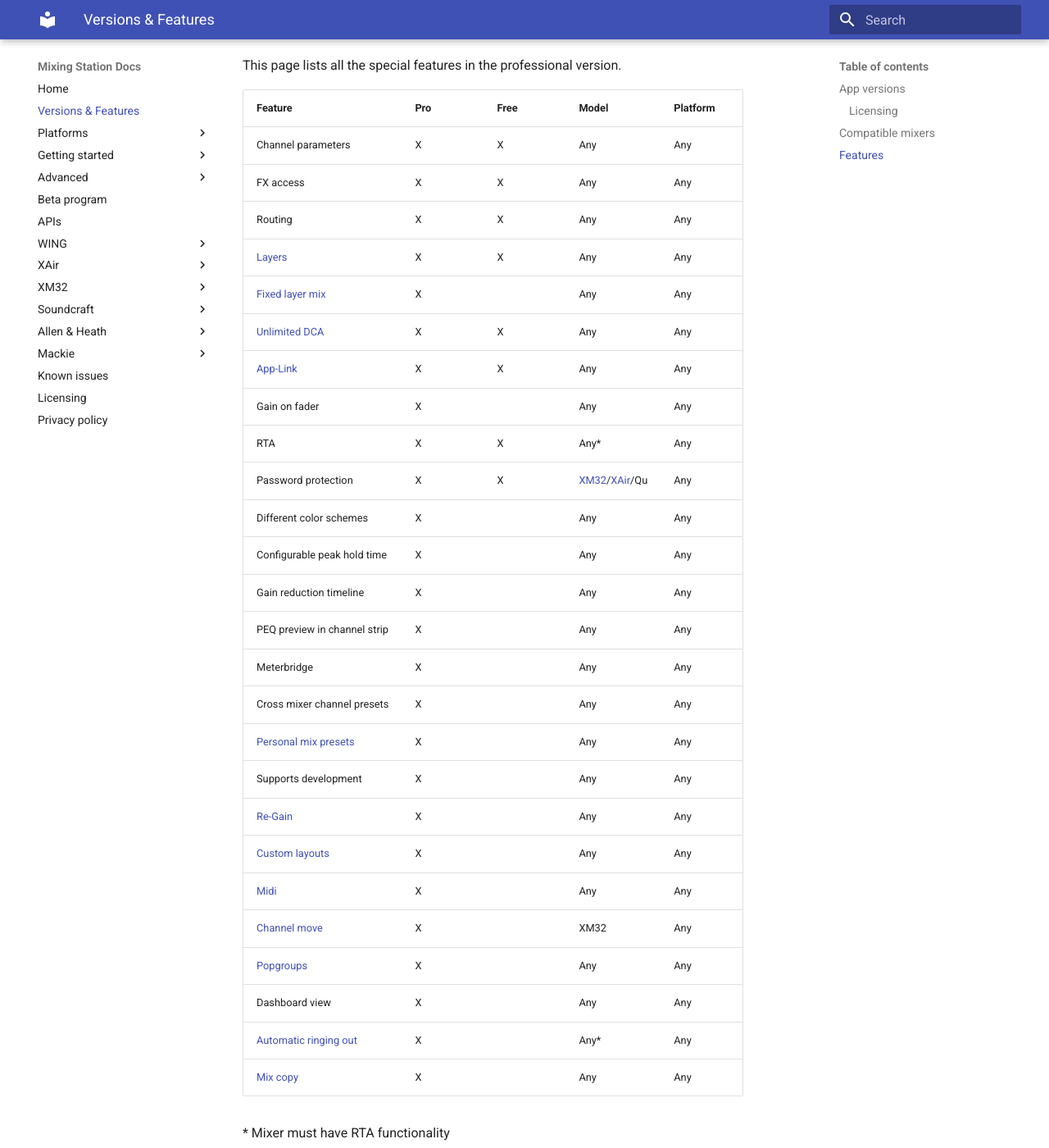
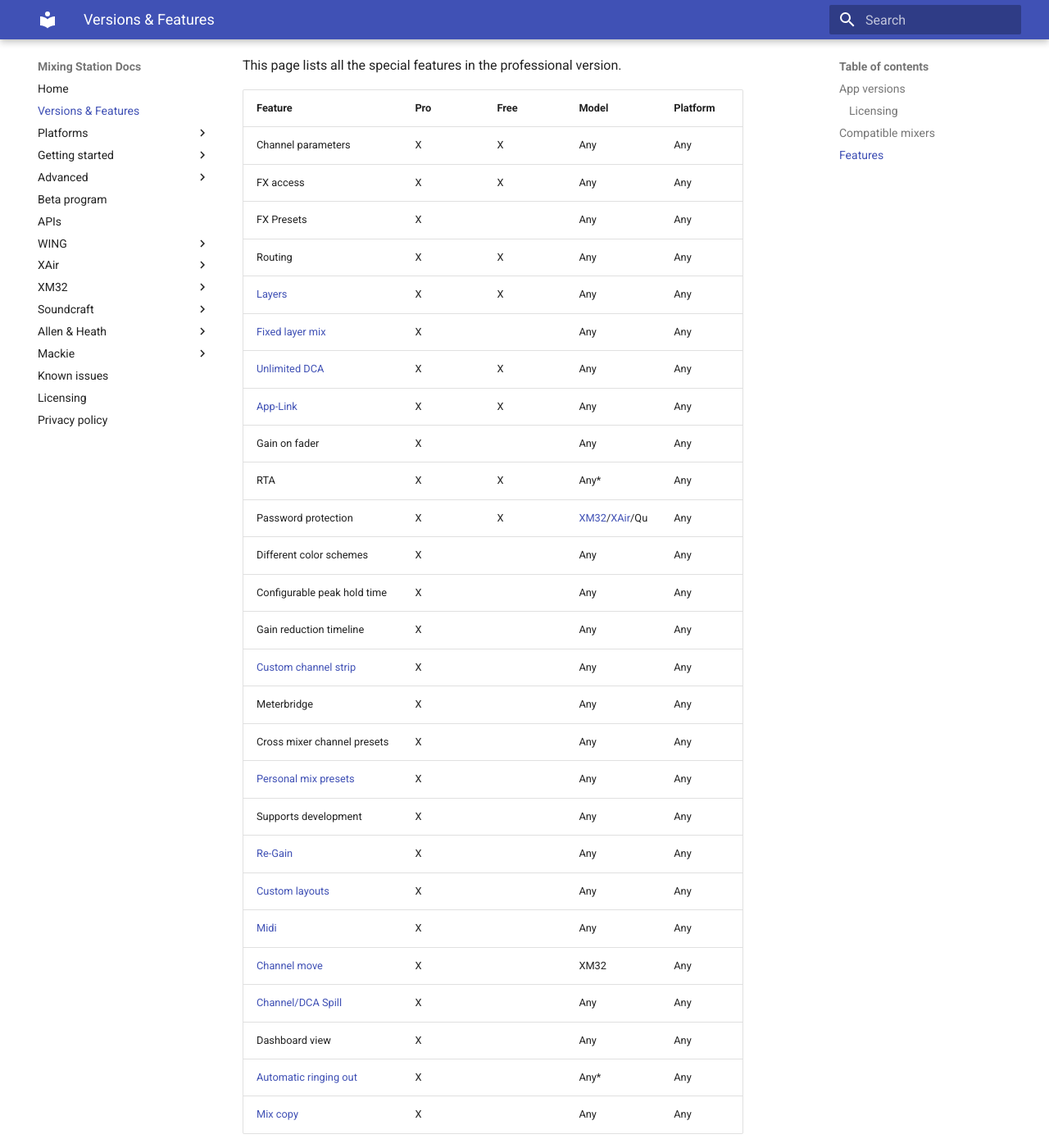
Before and after one commit to davidgiga1993/mixing-station-docs, an MkDocs documentation site: the page built from docs/feature-list.md, in a window 1280 px wide and 1400 px high, scrolled down 1157 px. Shown: the whole window at 82% size. Built offline with MkDocs 1.6.1 and Material for MkDocs 9.7.7, drawn with Linux system fonts in a browser that asks for light colours.

Commit message:
update: feature and settings screenshot

```diff
--- a/docs/feature-list.md
+++ b/docs/feature-list.md
@@ -32,6 +32,7 @@ This page lists all the special features in the professional version.
 | ------ |  ------ | ------ | --- | --- |
 | Channel parameters | X | X | Any | Any |
 | FX access | X | X | Any | Any |
+| FX Presets | X | | Any | Any |
 | Routing | X| X | Any | Any |
 | [Layers](layers.md)  | X | X | Any | Any |
 | [Fixed layer mix](layers.md) | X | | Any | Any |
@@ -43,7 +44,7 @@ This page lists all the special features in the professional version.
 | Different color schemes | X | | Any | Any |
 | Configurable peak hold time | X | | Any | Any |
 | Gain reduction timeline | X | | Any | Any |
-| PEQ preview in channel strip | X | | Any | Any |
+| [Custom channel strip](channel-strip.md) | X | | Any | Any |
 | Meterbridge | X | | Any | Any |
 | Cross mixer channel presets | X | | Any | Any |
 | [Personal mix presets](mix-presets.md) | X | | Any | Any |
@@ -52,7 +53,7 @@ This page lists all the special features in the professional version.
 | [Custom layouts](custom-layouts.md) | X | | Any | Any |
 | [Midi](midi.md) | X | | Any | Any |
 | [Channel move](xm32/channel-move.md) | X | | XM32 | Any |
-| [Popgroups](settings/user_session.md) | X | | Any | Any |
+| [Channel/DCA Spill](settings/user_session.md) | X | | Any | Any |
 | Dashboard view | X | | Any | Any |
 | [Automatic ringing out](feedback-detection.md) | X | | Any* | Any |
 | [Mix copy](mix-copy.md) | X | | Any | Any |
```
Also changed, not shown: docs/settings/user_session.md (+1 -2 lines), docs/img/settings/session-mixer-2.png (deleted), docs/img/settings/session-mixer.png.
